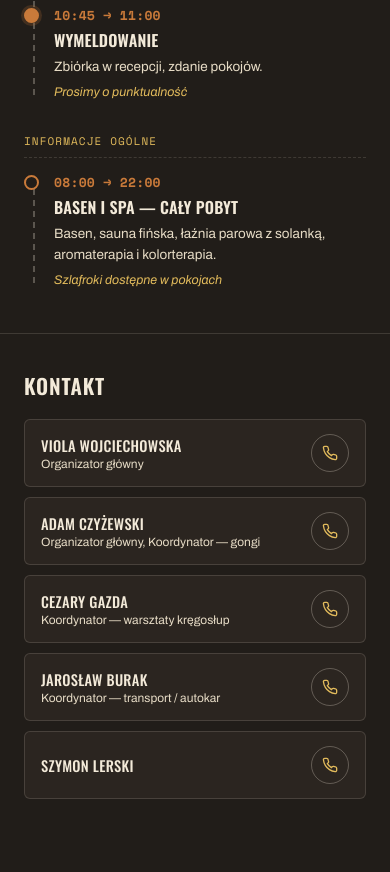
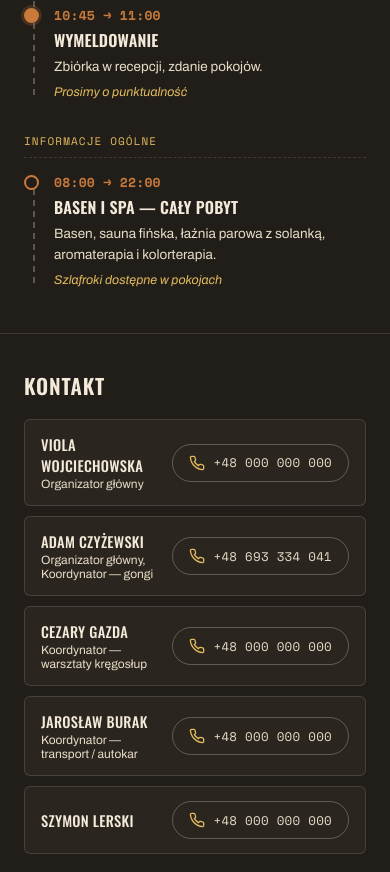
Before and after one commit to Adam-Cz-JH/integracja-dfia-2026, a plain HTML site: page index.html in a window 390 px wide. Shown: the part 1898-2770 px from the top of the page. Before the commit the page ends 2715 px from the top, so only its background shows below. Drawn offline with nearby package versions, Linux system fonts and the light colour scheme.

Commit message:
Refactor contact-call styles and update phone numbers

```diff
--- a/index.html
+++ b/index.html
@@ -224,7 +224,9 @@
   .contact-card{
     display:flex;
     align-items:center;
+    justify-content:space-between;
     gap:14px;
+    flex-wrap:wrap;
     padding:14px 16px;
     background:var(--bg-soft);
     border:1px solid var(--line);
@@ -259,17 +261,23 @@
     margin-top:1px;
   }
   .contact-call{
-    width:38px; height:38px;
-    border-radius:50%;
-    border:1px solid var(--line-strong);
     display:flex;
     align-items:center;
-    justify-content:center;
+    gap:8px;
+    height:38px;
+    padding:0 16px;
+    border-radius:19px;
+    border:1px solid var(--line-strong);
     flex-shrink:0;
     text-decoration:none;
     transition:background 0.15s ease;
+    font-family:'Space Mono', monospace;
+    font-size:12.5px;
+    letter-spacing:0.02em;
+    color:var(--linen-dim);
+    white-space:nowrap;
   }
-  .contact-call svg{width:16px; height:16px; color:var(--brass);}
+  .contact-call svg{width:16px; height:16px; color:var(--brass); flex-shrink:0;}
   .contact-call:active{background:rgba(226,187,92,0.12);}
 
   /* lightbox for map */
@@ -436,6 +444,7 @@
       </div>
       <a class="contact-call" href="tel:+48000000000" aria-label="Zadzwoń">
         <svg viewBox="0 0 24 24" fill="none" stroke="currentColor" stroke-width="2"><path d="M22 16.92v3a2 2 0 01-2.18 2 19.79 19.79 0 01-8.63-3.07 19.5 19.5 0 01-6-6 19.79 19.79 0 01-3.07-8.67A2 2 0 014.11 2h3a2 2 0 012 1.72c.127.96.361 1.903.7 2.81a2 2 0 01-.45 2.11L8.09 9.91a16 16 0 006 6l1.27-1.27a2 2 0 012.11-.45c.907.339 1.85.573 2.81.7A2 2 0 0122 16.92z"/></svg>
+        +48 000 000 000
       </a>
     </div>
 
@@ -444,8 +453,9 @@
         <div class="contact-name">Adam Czyżewski</div>
         <div class="contact-role">Organizator główny, Koordynator — gongi</div>
       </div>
-      <a class="contact-call" href="tel:+48000000000" aria-label="Zadzwoń">
+      <a class="contact-call" href="tel:+48693334041" aria-label="Zadzwoń">
         <svg viewBox="0 0 24 24" fill="none" stroke="currentColor" stroke-width="2"><path d="M22 16.92v3a2 2 0 01-2.18 2 19.79 19.79 0 01-8.63-3.07 19.5 19.5 0 01-6-6 19.79 19.79 0 01-3.07-8.67A2 2 0 014.11 2h3a2 2 0 012 1.72c.127.96.361 1.903.7 2.81a2 2 0 01-.45 2.11L8.09 9.91a16 16 0 006 6l1.27-1.27a2 2 0 012.11-.45c.907.339 1.85.573 2.81.7A2 2 0 0122 16.92z"/></svg>
+        +48 693 334 041
       </a>
     </div>
 
@@ -456,6 +466,7 @@
       </div>
       <a class="contact-call" href="tel:+48000000000" aria-label="Zadzwoń">
         <svg viewBox="0 0 24 24" fill="none" stroke="currentColor" stroke-width="2"><path d="M22 16.92v3a2 2 0 01-2.18 2 19.79 19.79 0 01-8.63-3.07 19.5 19.5 0 01-6-6 19.79 19.79 0 01-3.07-8.67A2 2 0 014.11 2h3a2 2 0 012 1.72c.127.96.361 1.903.7 2.81a2 2 0 01-.45 2.11L8.09 9.91a16 16 0 006 6l1.27-1.27a2 2 0 012.11-.45c.907.339 1.85.573 2.81.7A2 2 0 0122 16.92z"/></svg>
+        +48 000 000 000
       </a>
     </div>
 
@@ -466,6 +477,7 @@
       </div>
       <a class="contact-call" href="tel:+48000000000" aria-label="Zadzwoń">
         <svg viewBox="0 0 24 24" fill="none" stroke="currentColor" stroke-width="2"><path d="M22 16.92v3a2 2 0 01-2.18 2 19.79 19.79 0 01-8.63-3.07 19.5 19.5 0 01-6-6 19.79 19.79 0 01-3.07-8.67A2 2 0 014.11 2h3a2 2 0 012 1.72c.127.96.361 1.903.7 2.81a2 2 0 01-.45 2.11L8.09 9.91a16 16 0 006 6l1.27-1.27a2 2 0 012.11-.45c.907.339 1.85.573 2.81.7A2 2 0 0122 16.92z"/></svg>
+        +48 000 000 000
       </a>
     </div>
 
@@ -475,6 +487,7 @@
       </div>
       <a class="contact-call" href="tel:+48000000000" aria-label="Zadzwoń">
         <svg viewBox="0 0 24 24" fill="none" stroke="currentColor" stroke-width="2"><path d="M22 16.92v3a2 2 0 01-2.18 2 19.79 19.79 0 01-8.63-3.07 19.5 19.5 0 01-6-6 19.79 19.79 0 01-3.07-8.67A2 2 0 014.11 2h3a2 2 0 012 1.72c.127.96.361 1.903.7 2.81a2 2 0 01-.45 2.11L8.09 9.91a16 16 0 006 6l1.27-1.27a2 2 0 012.11-.45c.907.339 1.85.573 2.81.7A2 2 0 0122 16.92z"/></svg>
+        +48 000 000 000
       </a>
     </div>
   </section>
```
